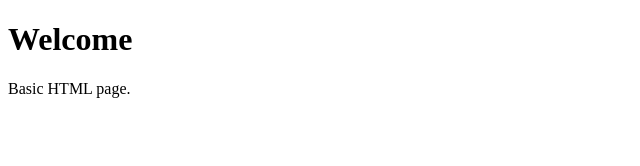
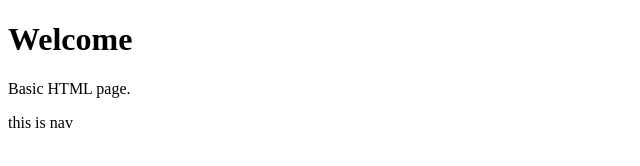
Before and after one commit to pranavkrishna18/Ecommerce, a plain HTML site: page index.html in a window 1280 px wide. Shown: the full height of the page, 0-640 px from the left. Drawn offline with Linux system fonts and the light colour scheme.

```diff
--- a/index.html
+++ b/index.html
@@ -8,5 +8,6 @@
 <body>
 	<h1>Welcome</h1>
 	<p>Basic HTML page.</p>
+	<nav>this is nav</nav>
 </body>
 </html>
```
Also changed, not shown: about.html (added), footer.html (added).
